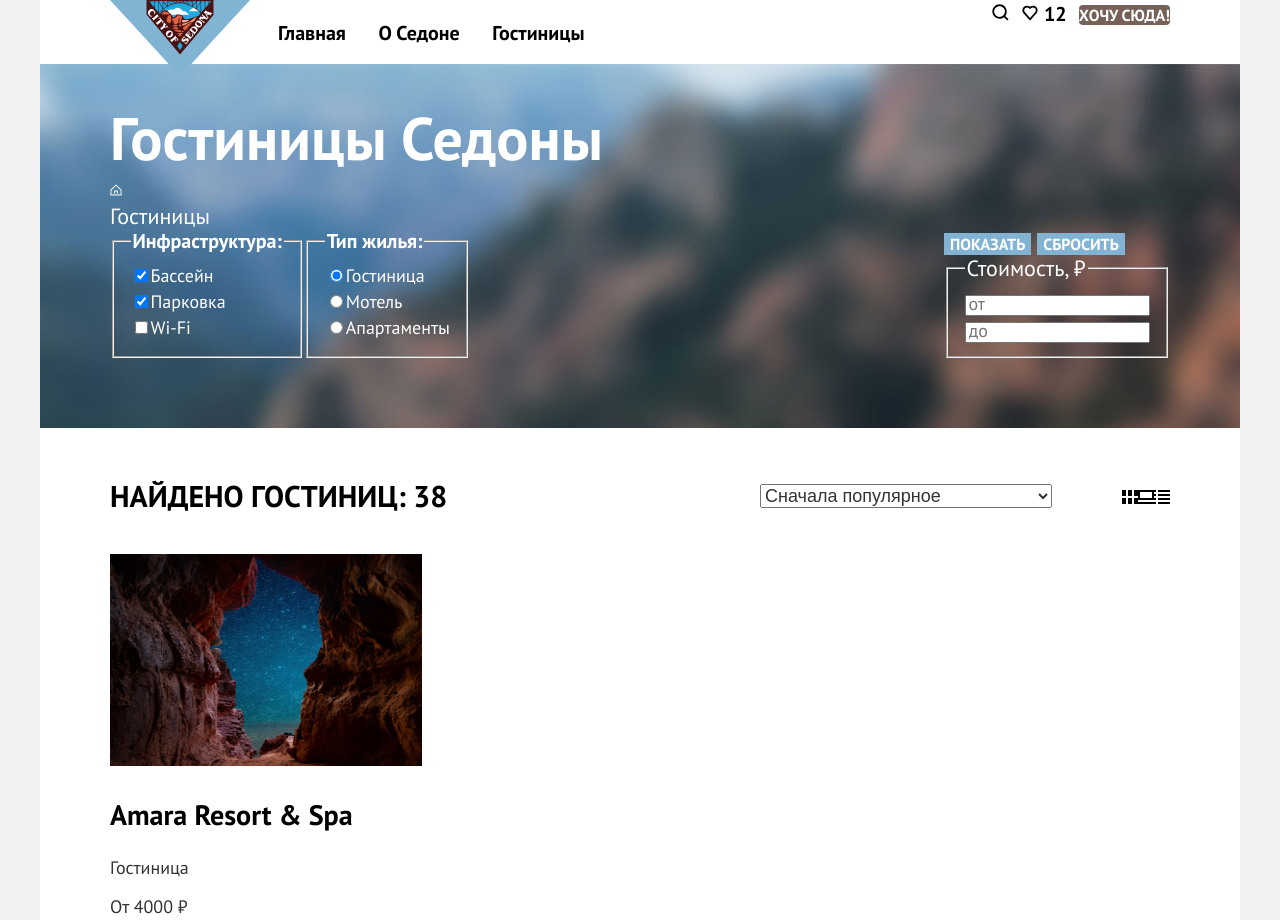
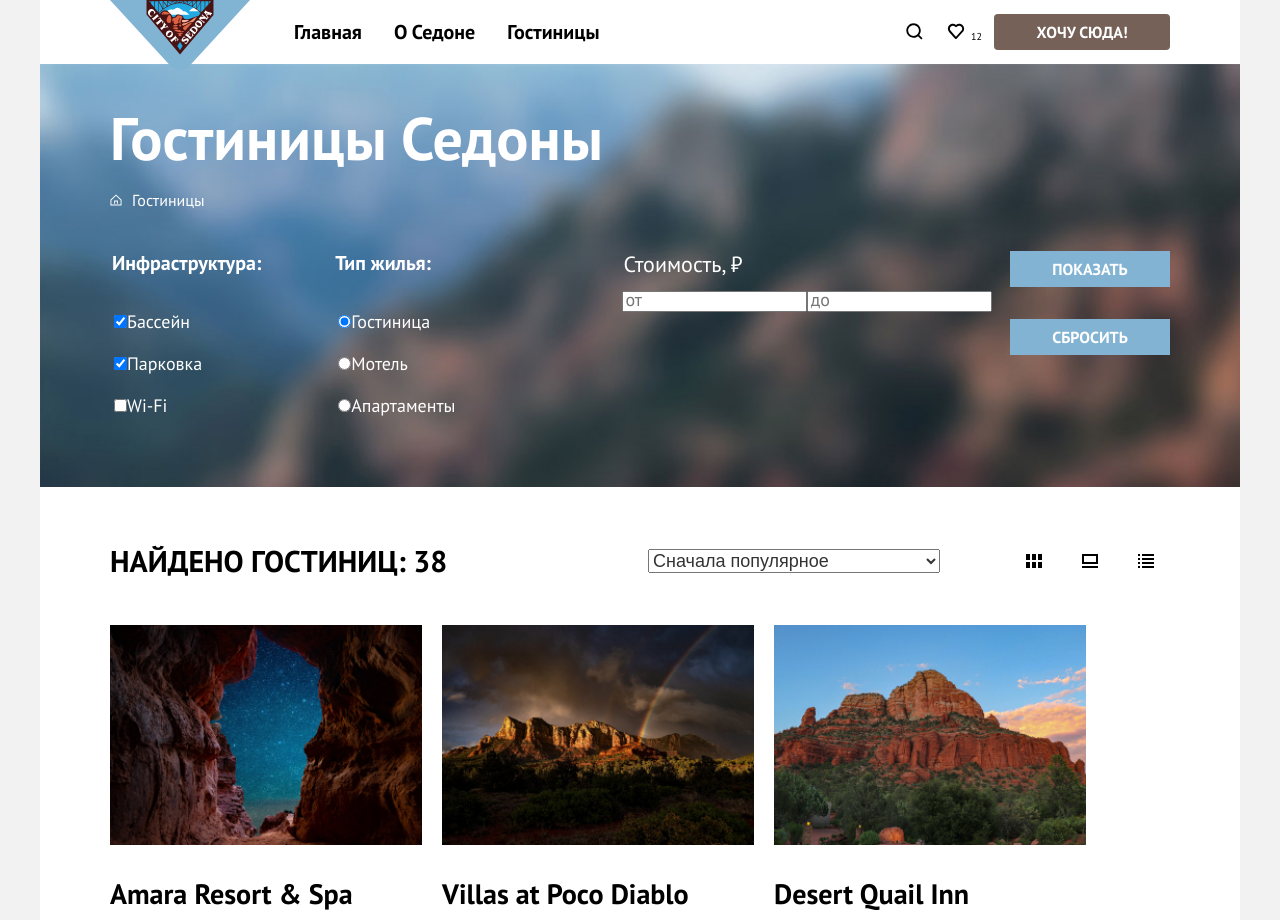
Before and after one commit to htmlacademy-htmlcss/2343249-sedona-38, a plain HTML site: page catalog.html in a window 1280 px wide. Shown: the top 920 px of the page. Drawn offline with Linux system fonts and the light colour scheme.

Commit message:
Дорабатывает окончательно сетки компонентов на флексах

```diff
--- a/catalog.html
+++ b/catalog.html
@@ -24,14 +24,14 @@
             </li>
           </ul>
           <ul class="navigation-user-list list">
-            <li class="navigation-item">
+            <li class="navigation-user-item">
               <a class="navigation-link-search" href="#">
                 <img src="img/search.svg" width="18" height="18">
                 <span class="visually-hidden">Поиск</span>
               </a>
             </li>
-            <li class="navigation-item">
-              <a class="navigation-link" href="#">
+            <li class="navigation-user-item">
+              <a class="navigation-link-search" href="#">
                 <img src="img/heart.svg" width="18" height="17">
                 <span class="visually-hidden">Избранное</span>
                 <span class="number">12</span>
@@ -39,7 +39,7 @@
             </li>
           </ul>
           <div class="link-container">
-            <a class="button-min button-dark navigation-link" href="catalog.html">Хочу сюда!</a>
+            <a class="button-min button-dark " href="catalog.html">Хочу сюда!</a>
           </div>
          </nav>
       </header>
@@ -47,7 +47,7 @@
       <div class="header-search-container">
       <header class="inner-header">
         <h1 class="inner-header-title">Гостиницы Седоны</h1>
-        <ul class="breadcrumbs list">
+        <ul class="breadcrumbs-list list">
           <li class="breadcrumbs-item">
             <a class="breadcrumbs-link" href="index.html">
               <img src="img/home.svg" width="12" height="16">
@@ -106,8 +106,10 @@
           </fieldset>
           </div>
           <div class="prise-filter-wrapper">
-            <button class="button-min button-light" type="submit">Показать</button>
-          <button class="button-min button-light" type="reset">Сбросить</button>
+            <div class="prise-filter-button-wrapper">
+              <button class="button-min button-light" type="submit">Показать</button>
+              <button class="button-min button-light" type="reset">Сбросить</button>
+            </div>
             <fieldset class="prise-filter-group">
               <legend class="prise-filter-title">Стоимость, ₽</legend>
               <ul class="prise-filter-list list">
--- a/style/style.css
+++ b/style/style.css
@@ -30,6 +30,11 @@ body {
 
 }
 
+img {
+  max-width: 100%;
+  height: auto;
+}
+
 .list {
   list-style:none;
   margin:0;
@@ -54,9 +59,10 @@ body {
 
 .social-list {
   display: flex;
-  width: 142px;
+  width: 145px;
   box-sizing: border-box;
   justify-content: space-between;
+  flex-wrap: wrap;
 }
 
 .page-container {
@@ -72,30 +78,73 @@ body {
   flex-grow: 1;
 }
 
+.button-dark{
+  background-color:  #756157;
+  border-radius: 4px;
+  text-transform: uppercase;
+  border: none;
+  text-decoration: none;
+  color:#FFF
+}
+.button-light {
+  background-color:#82B3D3;
+  color: #FFF;
+  text-transform: uppercase;
+  border: none;
+  text-decoration: none;
+}
+
+.button-min {
+  font-family: "PT Sans", sans-serif;
+  font-size: 16px;
+  line-height: 20px;
+  font-weight: 700;
+  padding: 8px;
+  width: 160px;
+  display: block;
+  text-align: center;
+}
+
+.button-max{
+  font-family: "PT Sans", sans-serif;
+  font-size: 20px;
+  line-height: 36px;
+  font-weight: 700;
+  display: block;
+  padding: 8px 50px;
+}
+
 .navigation {
 display:flex;
 flex-wrap: wrap;
 flex-grow: 1;
+align-items: center;
 }
 
 .navigation-list {
   display:flex;
-  align-items: center;
-  justify-content: space-between;
-  width: 339px;
   flex-wrap: wrap;
 
 }
 
-.navigation-item {
-  flex-grow: 1;
+.number {
+  font-size: 10px;
+  line-height: 10px;
 }
 
 .navigation-user-list {
   display:flex;
-  width: 88px;
   margin-left:auto;
+  flex-wrap: wrap;
 }
+
+.navigation-link-search{
+  padding:19px 12px;
+  display: inline-block;
+  text-decoration: none;
+  color: #000;
+}
+
 
 .logo {
   display:block;
@@ -112,6 +161,8 @@ flex-grow: 1;
   line-height: 24px;
   color:#000;
   text-decoration: none;
+  padding: 20px 16px;
+  display: inline-block;
 }
 
  .hero {
@@ -198,6 +249,10 @@ flex-grow: 1;
   width: 1200px;
   flex-wrap: wrap;
   background-color: #82B3D3;
+ }
+
+ .advantages-item:last-child {
+  flex-direction: row-reverse;
  }
 
  .advantages-text-wrapper{
@@ -295,37 +350,16 @@ flex-grow: 1;
   text-transform: uppercase;
   text-decoration: none;
 }
-.button-dark{
-  background-color:  #756157;
-  border-radius: 4px;
-  text-transform: uppercase;
-  border: none;
-  text-decoration: none;
-  color:#FFF
-}
-.button-light {
-  background-color:#82B3D3;
-  color: #FFF;
-  text-transform: uppercase;
-  border: none;
-  text-decoration: none;
+
+.social-link {
+  width: 48px;
+  height: 40px;
+   display: flex;
+  align-items: center;
+  justify-content: center;
 }
 
-.button-min {
-  font-family: "PT Sans", sans-serif;
-  font-size: 16px;
-  line-height: 20px;
-  font-weight: 700;
-}
 
-.button-max{
-  font-family: "PT Sans", sans-serif;
-  font-size: 20px;
-  line-height: 36px;
-  font-weight: 700;
-  display: block;
-  padding: 8px 50px;
-}
 .footer-contact-phone{
   text-decoration: none;
   font-size: 40px;
@@ -349,17 +383,28 @@ flex-grow: 1;
   line-height: 78px;
   color:#FFF;
   margin:0;
+  margin-bottom: 8px;
 }
 .catalog-filter-title,
 prise-filter-title {
   font-size: 20px;
   font-weight: 700;
   line-height: 24px;
+  margin-bottom: 32px;
 }
 
 .control {
   font-size: 18px;
   line-height: 23px;
+  margin-bottom: 16px;
+}
+
+.control-input {
+  margin-right: 16px;
+}
+
+.control-input:last-child {
+  margin-right: 0;
 }
 
 .catalog-button-light {
@@ -471,3 +516,70 @@ color:#FFF
   gap: 8px;
   margin-top: 40px;
 }
+
+.breadcrumbs-list{
+  display: flex;
+  flex-wrap: wrap;
+  margin-bottom: 40px;
+}
+
+.breadcrumbs-link {
+  margin-right: 10px;
+  font-size: 16px;
+  line-height: 21px;
+}
+
+.button-icon {
+  display: flex;
+  width: 48px;
+  height: 48px;
+  justify-content: center;
+  align-items: center;
+  margin-right: 8px;
+}
+
+.button-icon:last-child {
+  margin-right: 0;
+}
+
+.catalog-list {
+  display: flex;
+  flex-wrap: wrap;
+  gap: 20px;
+}
+
+.catalog-filter-group {
+  border: none;
+  padding: 0;
+  margin: 0;
+  margin-right: 70px;
+}
+
+.catalog-filter-group:last-child {
+  margin-right: 0;
+}
+
+.catalog-filter-item {
+  margin-bottom: 16px;
+}
+
+.catalog-filter-item:last-child {
+  margin-bottom: 0;
+}
+
+.prise-filter-wrapper {
+  display: flex;
+  flex-direction: row-reverse;
+}
+
+.prise-filter-group {
+  border: none;
+}
+
+.prise-filter-button-wrapper .button-min {
+  margin-bottom: 32px;
+}
+
+.prise-filter-list {
+  display: flex;
+}
```
Also changed, not shown: index.html (+4 -4 lines).
